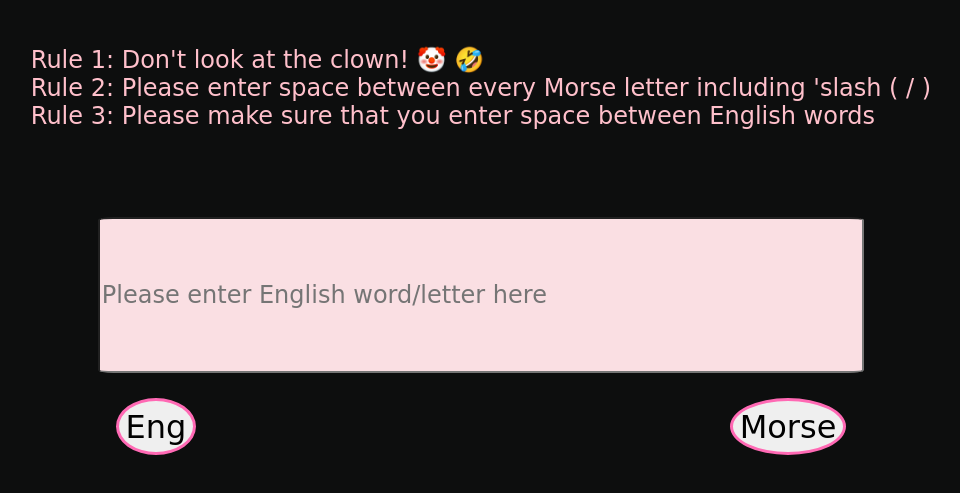
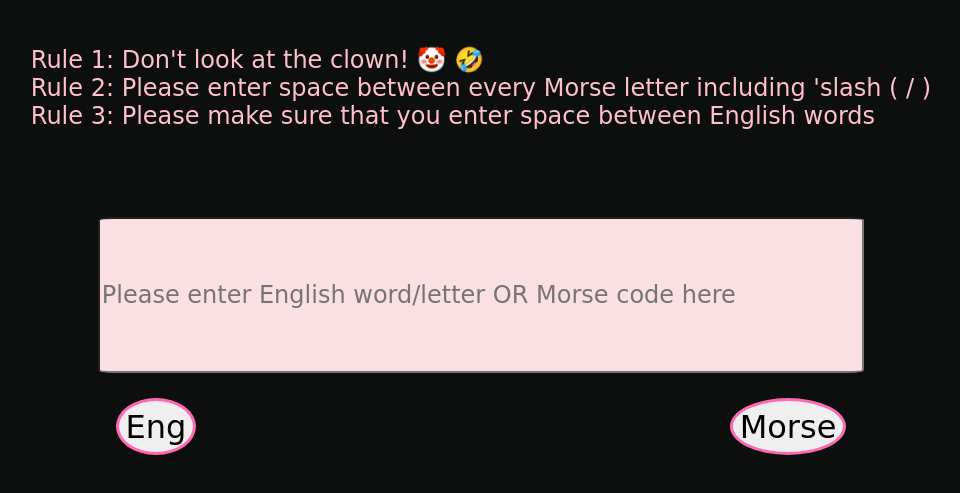
Before and after one commit to YujinOk/Morse-Code-Translator, a website with bundled scripts: page index.html in a window 1280 px wide. Shown: the part 213-706 px from the top of the page, without its empty margins (159-1119 px from the left). Built offline with nearby package versions, Linux system fonts and the light colour scheme; files whose address does not match are found by name.

Commit message:
changed input text

```diff
--- a/index.html
+++ b/index.html
@@ -24,7 +24,7 @@
             </p>
             <input
                 type="text"
-                placeholder="Please enter English word/letter here"
+                placeholder="Please enter English word/letter OR Morse code here"
             />
         </div>
         <div class="btn__container">
```
